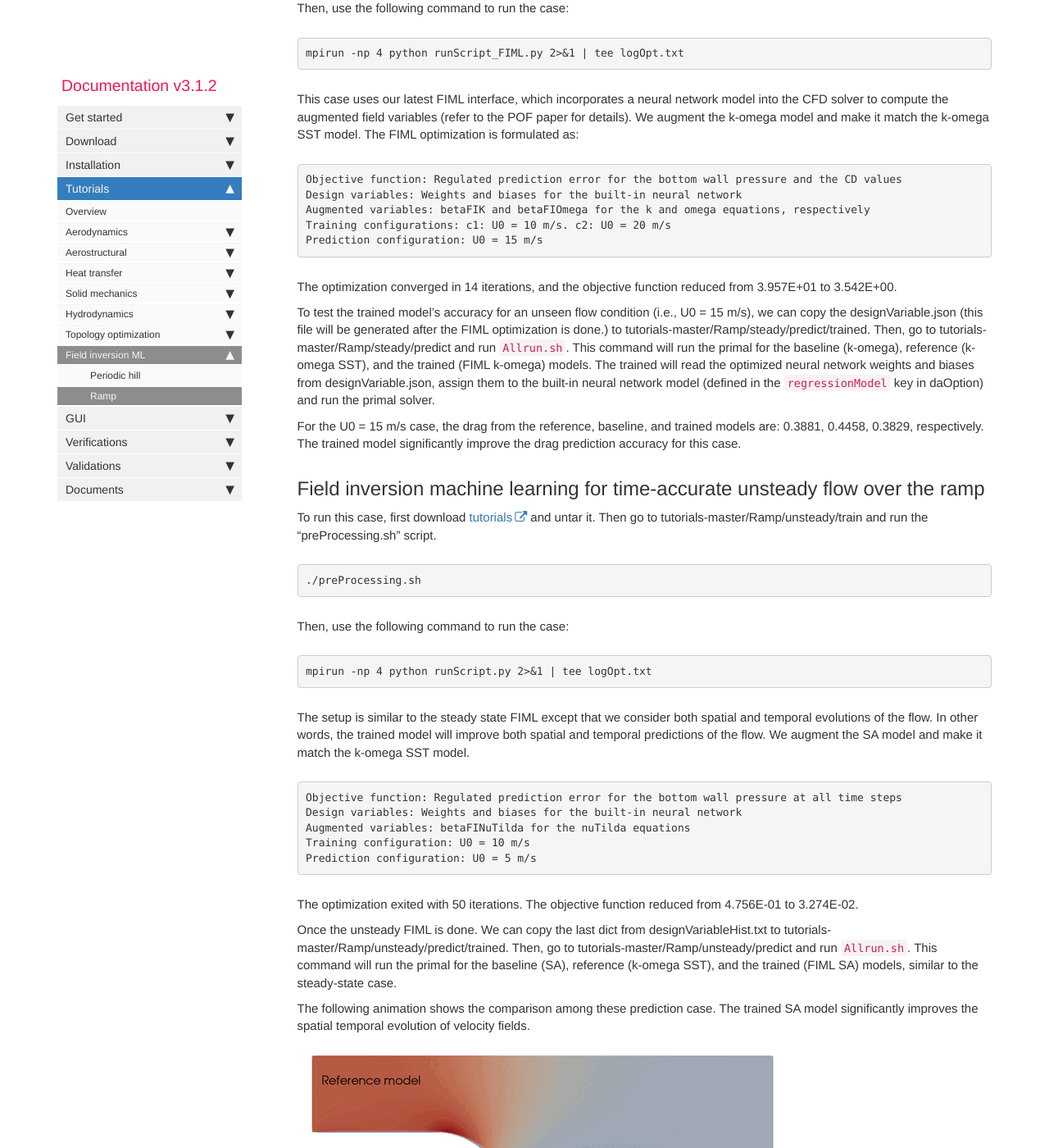
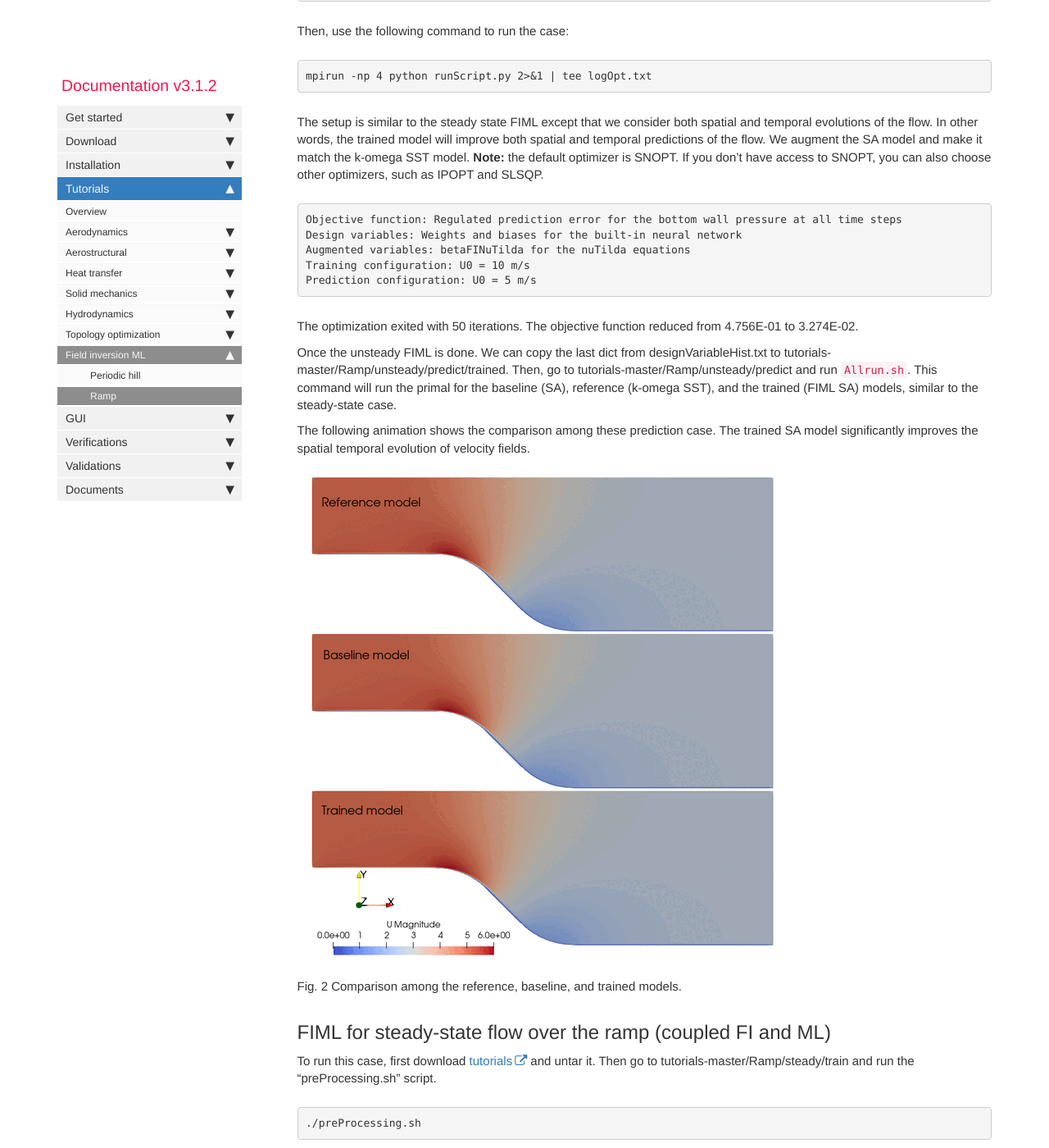
Before and after one commit to DAFoam/DAFoam.github.io, a Jekyll site: the page built from pages/mydoc/mydoc_tutorials_fieldinversion_ramp.md, in a window 1280 px wide and 1400 px high, scrolled down 932 px. Shown: the whole window at 82% size. Built offline with Jekyll 4.4.1, drawn with Linux system fonts in a browser that asks for light colours; comment, search, counter and statistics services are not loaded; some of the changed text lies outside the part shown.

Commit message:
content update

```diff
--- a/pages/mydoc/mydoc_tutorials_fieldinversion_ramp.md
+++ b/pages/mydoc/mydoc_tutorials_fieldinversion_ramp.md
@@ -13,7 +13,42 @@ This tutorial elaborates on our latest field inversion machine learning (FIML) c
 
 Fig. 1 Mesh and the vertical probe profile for a 45-degree ramp.
 
-## Field inversion machine learning for steady-state flow over the ramp
+
+## FIML for time-accurate unsteady flow over the ramp
+
+To run this case, first download [tutorials](https://github.com/DAFoam/tutorials/archive/master.tar.gz) and untar it. Then go to tutorials-master/Ramp/unsteady/train and run the "preProcessing.sh" script.
+
+<pre>
+./preProcessing.sh
+</pre>
+
+Then, use the following command to run the case:
+
+<pre>
+mpirun -np 4 python runScript.py 2>&1 | tee logOpt.txt
+</pre>
+
+The setup is similar to the steady state FIML except that we consider both spatial and temporal evolutions of the flow. In other words, the trained model will improve both spatial and temporal predictions of the flow. We augment the SA model and make it match the k-omega SST model. **Note:** the default optimizer is SNOPT. If you don't have access to SNOPT, you can also choose other optimizers, such as IPOPT and SLSQP.
+
+<pre>
+Objective function: Regulated prediction error for the bottom wall pressure at all time steps
+Design variables: Weights and biases for the built-in neural network
+Augmented variables: betaFINuTilda for the nuTilda equations
+Training configuration: U0 = 10 m/s
+Prediction configuration: U0 = 5 m/s
+</pre>
+
+The optimization exited with 50 iterations. The objective function reduced from 4.756E-01 to 3.274E-02.
+
+Once the unsteady FIML is done. We can copy the last dict from designVariableHist.txt to tutorials-master/Ramp/unsteady/predict/trained. Then, go to tutorials-master/Ramp/unsteady/predict and run `Allrun.sh`.  This command will run the primal for the baseline (SA), reference (k-omega SST), and the trained (FIML SA) models, similar to the steady-state case.
+
+The following animation shows the comparison among these prediction case. The trained SA model significantly improves the spatial temporal evolution of velocity fields.
+
+<img src="{{ site.url }}{{ site.baseurl }}/images/tutorials/Ramp_ufiml.gif" width="400" />
+
+Fig. 2 Comparison among the reference, baseline, and trained models.
+
+## FIML for steady-state flow over the ramp (coupled FI and ML)
 
 To run this case, first download [tutorials](https://github.com/DAFoam/tutorials/archive/master.tar.gz) and untar it. Then go to tutorials-master/Ramp/steady/train and run the "preProcessing.sh" script.
 
@@ -43,38 +78,45 @@ To test the trained model's accuracy for an unseen flow condition (i.e., U0 = 15
 
 For the U0 = 15 m/s case, the drag from the reference, baseline, and trained models are: 0.3881, 0.4458, 0.3829, respectively. The trained model significantly improve the drag prediction accuracy for this case.
 
-## Field inversion machine learning for time-accurate unsteady flow over the ramp
+## FIML for steady-state flow over the ramp (decoupled FI and ML)
 
-To run this case, first download [tutorials](https://github.com/DAFoam/tutorials/archive/master.tar.gz) and untar it. Then go to tutorials-master/Ramp/unsteady/train and run the "preProcessing.sh" script.
+We can also first conduct field inversion, save the augmented fields and features to the disk, then conduct an offline ML to train the relationship between the features and augmented fields. This decoupled FIML approach was used in most of previous steady-state FIML studies.
+
+First, generate the mesh and data for the c1 and c2 cases:
 
 <pre>
 ./preProcessing.sh
 </pre>
 
-Then, use the following command to run the case:
+Then, use the following command to run FI for case c1:
 
 <pre>
-mpirun -np 4 python runScript.py 2>&1 | tee logOpt.txt
+mpirun -np 4 python runScript_FI.py -index=0 2>&1 | tee logOpt.txt
 </pre>
 
-The setup is similar to the steady state FIML except that we consider both spatial and temporal evolutions of the flow. In other words, the trained model will improve both spatial and temporal predictions of the flow. We augment the SA model and make it match the k-omega SST model.
+After that, use the following command to run FI for case c2:
 
 <pre>
-Objective function: Regulated prediction error for the bottom wall pressure at all time steps
-Design variables: Weights and biases for the built-in neural network
-Augmented variables: betaFINuTilda for the nuTilda equations
-Training configuration: U0 = 10 m/s
-Prediction configuration: U0 = 5 m/s
+mpirun -np 4 python runScript_FI.py -index=1 2>&1 | tee logOpt.txt
 </pre>
 
-The optimization exited with 50 iterations. The objective function reduced from 4.756E-01 to 3.274E-02.
+Once the above two FI cases converge, reconstruct the data for the last optimization iteration (it should be 0.0050). Copy c1/0.0050 to tf_training/c1_data. Copy c2/0.0050 to tf_training/c2_data.
 
-Once the unsteady FIML is done. We can copy the last dict from designVariableHist.txt to tutorials-master/Ramp/unsteady/predict/trained. Then, go to tutorials-master/Ramp/unsteady/predict and run `Allrun.sh`.  This command will run the primal for the baseline (SA), reference (k-omega SST), and the trained (FIML SA) models, similar to the steady-state case.
+Then, go to tf_training and run TensorFlow training:
 
-The following animation shows the comparison among these prediction case. The trained SA model significantly improves the spatial temporal evolution of velocity fields.
+<pre>
+python trainModel.py
+</pre>
 
-<img src="{{ site.url }}{{ site.baseurl }}/images/tutorials/Ramp_ufiml.gif" width="400" />
+After the training is done, it will save the model's coefficients in a "model" folder. Copy this "model" folder to the c1 and c2 folders.
 
-Fig. 2 Comparison among the reference, baseline, and trained models.
+Lastly, we can use the trained model for prediction. For example, you can go to the c1 folder and run:
+
+<pre>
+mpirun -np 4 python runPrimal.py -augmented=True 2>&1 | tee logOpt.txt
+</pre>
+
+DAFoam will read the trained tensorflow model, compute flow features, use the trained tensorflow model to compute the augmented fields, and run the primal flow solutions. In addition to runPrimal, you can also do an optimization using the trained model.
+
 
 {% include links.html %}
```
